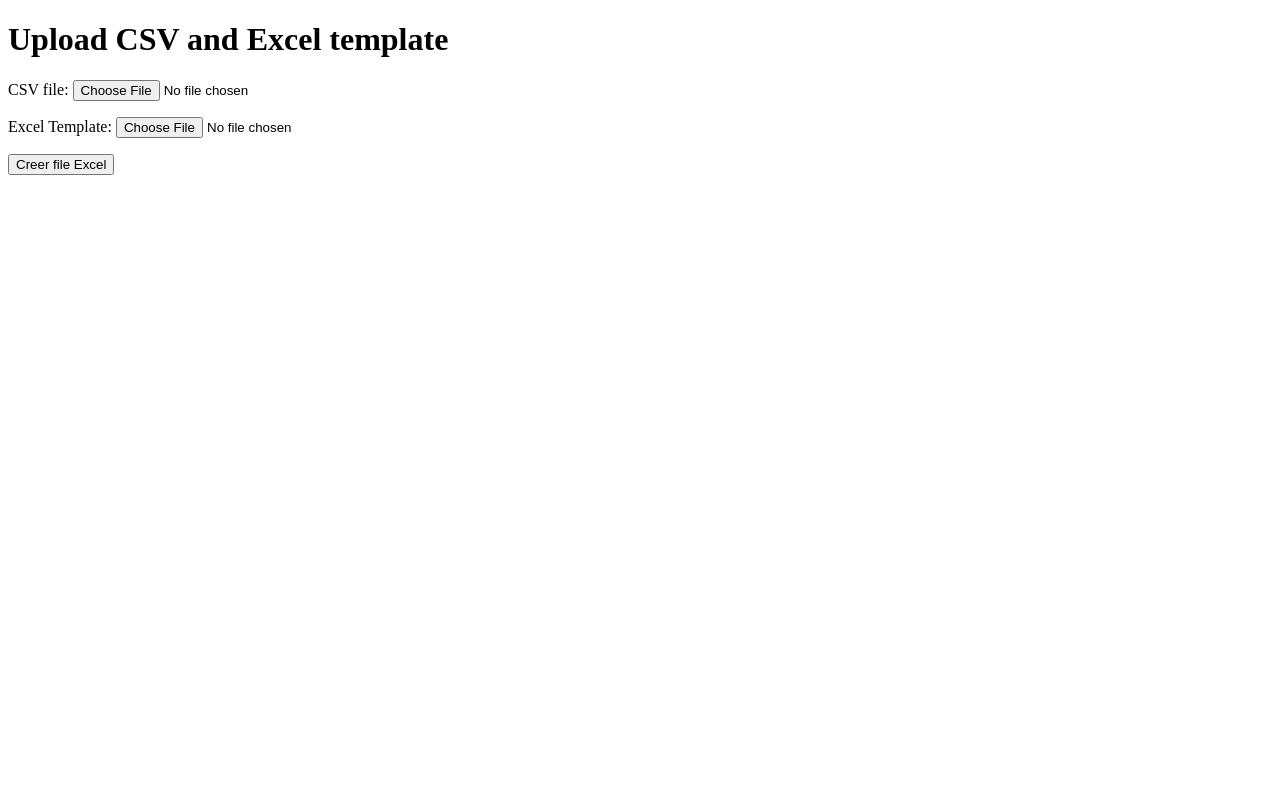
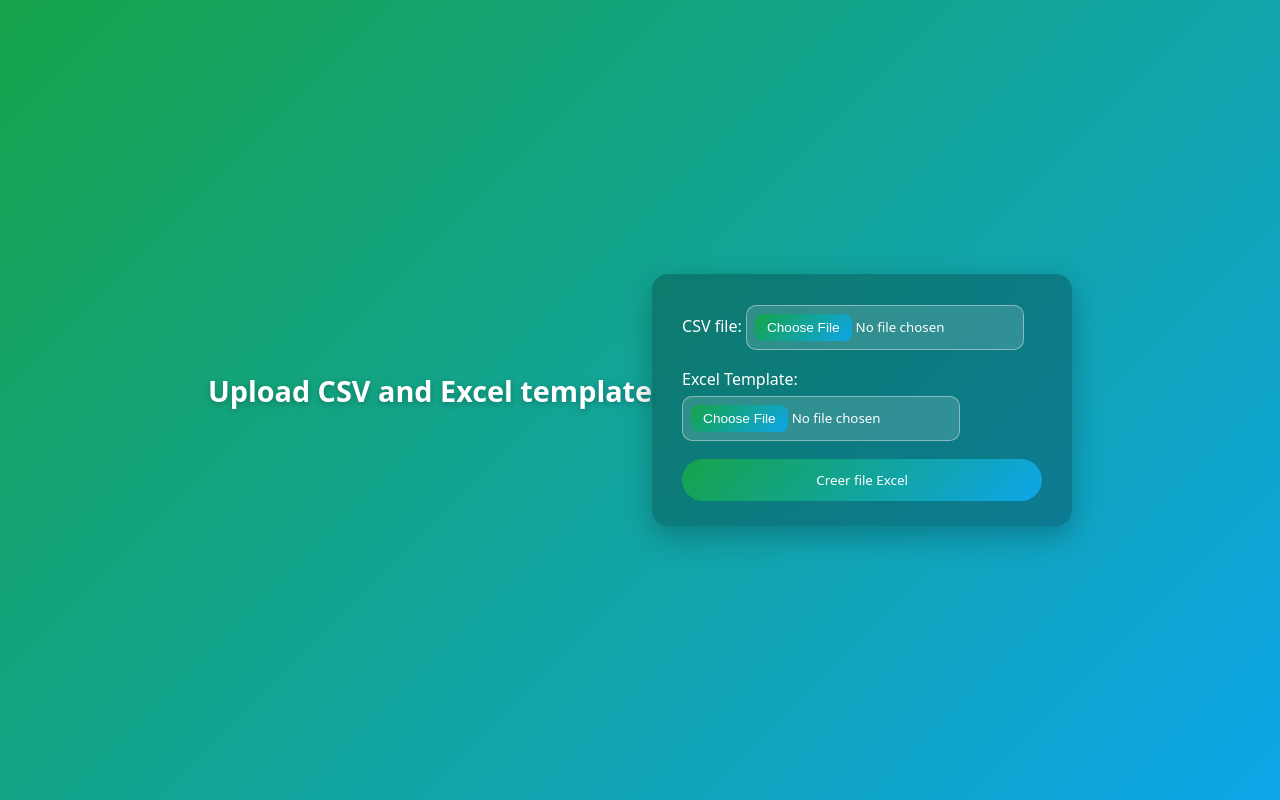
Before and after one commit to nasjhinlinhtuan-byte/csv-to-excel-tool, a Flask app: page / in a window 1280 px wide. Run offline with Flask 3, Linux system fonts and the light colour scheme.

Commit message:
Add files via upload

```diff
--- a/templates/index.html
+++ b/templates/index.html
@@ -1,3 +1,4 @@
+<link rel="stylesheet" href="style.css">
 <!DOCTYPE html>
 <html>
 <head>
--- /dev/null
+++ b/templates/style.css
@@ -0,0 +1,79 @@
+/* Reset nhẹ */
+* {
+  margin: 0;
+  padding: 0;
+  box-sizing: border-box;
+  font-family: system-ui, sans-serif;
+}
+
+/* Nền tổng thể */
+body {
+  background: linear-gradient(135deg, #16a34a 0%, #0ea5e9 100%);
+  min-height: 100vh;
+  display: flex;
+  align-items: center;
+  justify-content: center;
+  padding: 20px;
+  color: #fff;
+}
+
+/* Khung chính */
+h1 {
+  text-align: center;
+  margin-bottom: 20px;
+  font-size: 1.8rem;
+  font-weight: 700;
+  text-shadow: 0 2px 6px rgba(0,0,0,0.25);
+}
+
+/* Form */
+form {
+  background: rgba(0, 0, 0, 0.25);
+  padding: 25px 30px;
+  border-radius: 16px;
+  backdrop-filter: blur(6px);
+  box-shadow: 0 10px 30px rgba(0,0,0,0.25);
+  width: 100%;
+  max-width: 420px;
+}
+
+/* Nhóm input */
+p {
+  margin-bottom: 18px;
+  font-size: 1rem;
+}
+
+/* Input file */
+input[type="file"] {
+  margin-top: 6px;
+  padding: 8px;
+  border-radius: 10px;
+  border: 1px solid rgba(255,255,255,0.4);
+  background: rgba(255,255,255,0.15);
+  color: #fff;
+  cursor: pointer;
+}
+
+input[type="file"]::file-selector-button {
+  background: linear-gradient(135deg, #16a34a, #0ea5e9);
+  border: none;
+  padding: 6px 12px;
+  border-radius: 8px;
+  color: white;
+  cursor: pointer;
+  font-size: 0.85rem;
+}
+
+input[type="file"]::file-selector-button:hover {
+  filter: brightness(1.1);
+}
+
+/* Nút submit */
+button {
+  width: 100%;
+  padding: 12px;
+  border: none;
+  border-radius: 999px;
+  background: linear-gradient(135deg, #16a34a, #0ea5e9);
+  color: white;
+  font-size
```
